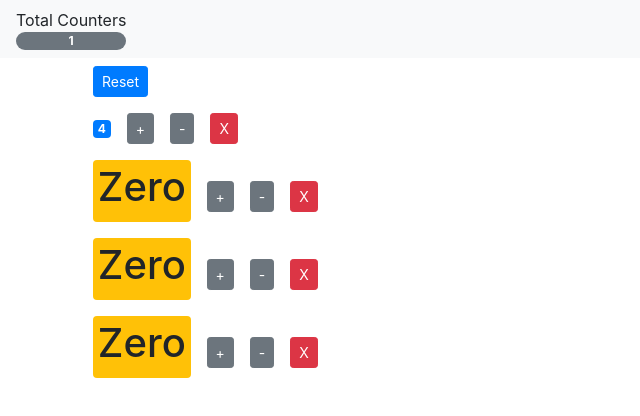
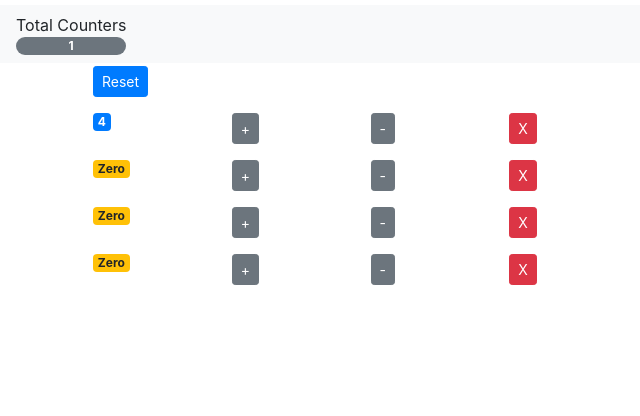
Before and after one commit to ajain27/React-counter, a React (Create React App) app: page / in a window 1280 px wide. Shown: the top 416 px of the page, without its empty margins (0-640 px from the left). Built offline with nearby package versions, Linux system fonts and the light colour scheme.

Commit message:
Styling the counters

```diff
--- /dev/null
+++ b/src/components/Counter/counter.css
@@ -0,0 +1,8 @@
+.customWidth {
+    width: 50%;
+}
+
+.custom {
+    position: relative;
+    top: 5px;
+}
--- a/src/components/Counter/counter.jsx
+++ b/src/components/Counter/counter.jsx
@@ -1,4 +1,5 @@
 import React, { Component } from 'react'
+import './counter.css'
 
 class Counter extends Component {
   // State -- special property that has any data that this component needs. State is privte to the component.
@@ -15,25 +16,35 @@ class Counter extends Component {
     console.log('Counter props->', this.props)
     return (
       <div>
+        <div className='row customWidth'>
+          <div className='col-3'>
             <span className={this.getBadgeClasses()}>{this.formatCount()}</span>
+          </div>
+          <div className='col-3'>
             <button
               onClick={() => this.props.onIncrement(this.props.counter)}
               className='btn btn-secondary btn-sm m-2'
             >
               +
             </button>
+          </div>
+          <div className='col-3'>
             <button
               onClick={() => this.props.onDecrement(this.props.counter)}
               className='btn btn-secondary btn-sm m-2'
             >
               -
             </button>
+          </div>
+          <div className='col-3'>
             <button
               onClick={() => this.props.onDelete(this.props.counter.id)}
               className='btn btn-danger btn-sm m-2'
             >
               X
             </button>
+          </div>
+        </div>
       </div>
     )
   }
@@ -46,7 +57,7 @@ class Counter extends Component {
 
   formatCount () {
     const { value } = this.props.counter
-    return value === 0 ? <h1>Zero</h1> : value
+    return value === 0 ? <span>Zero</span> : value
   }
 }
 
```
Lines whose indentation alone changed are shown as unchanged.
